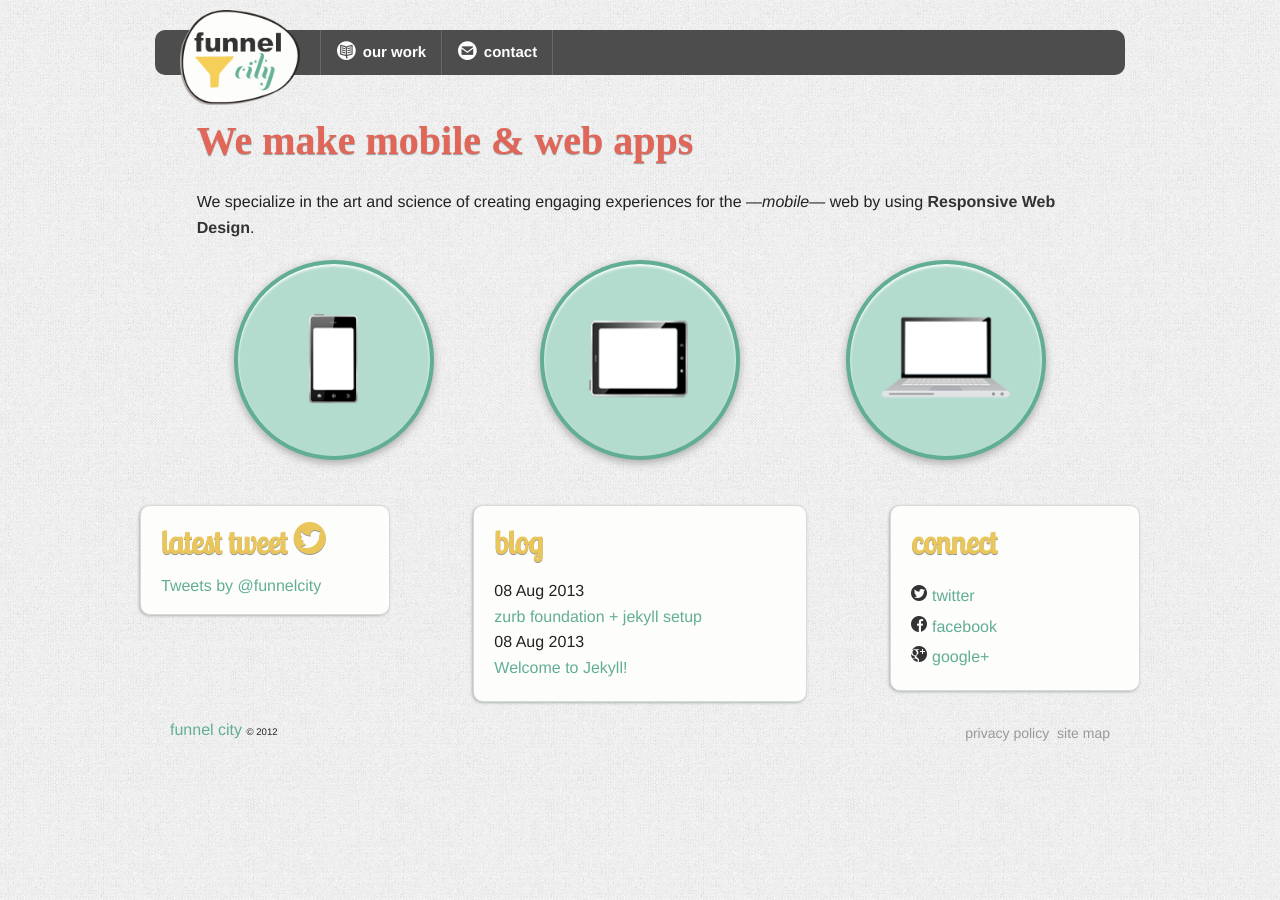
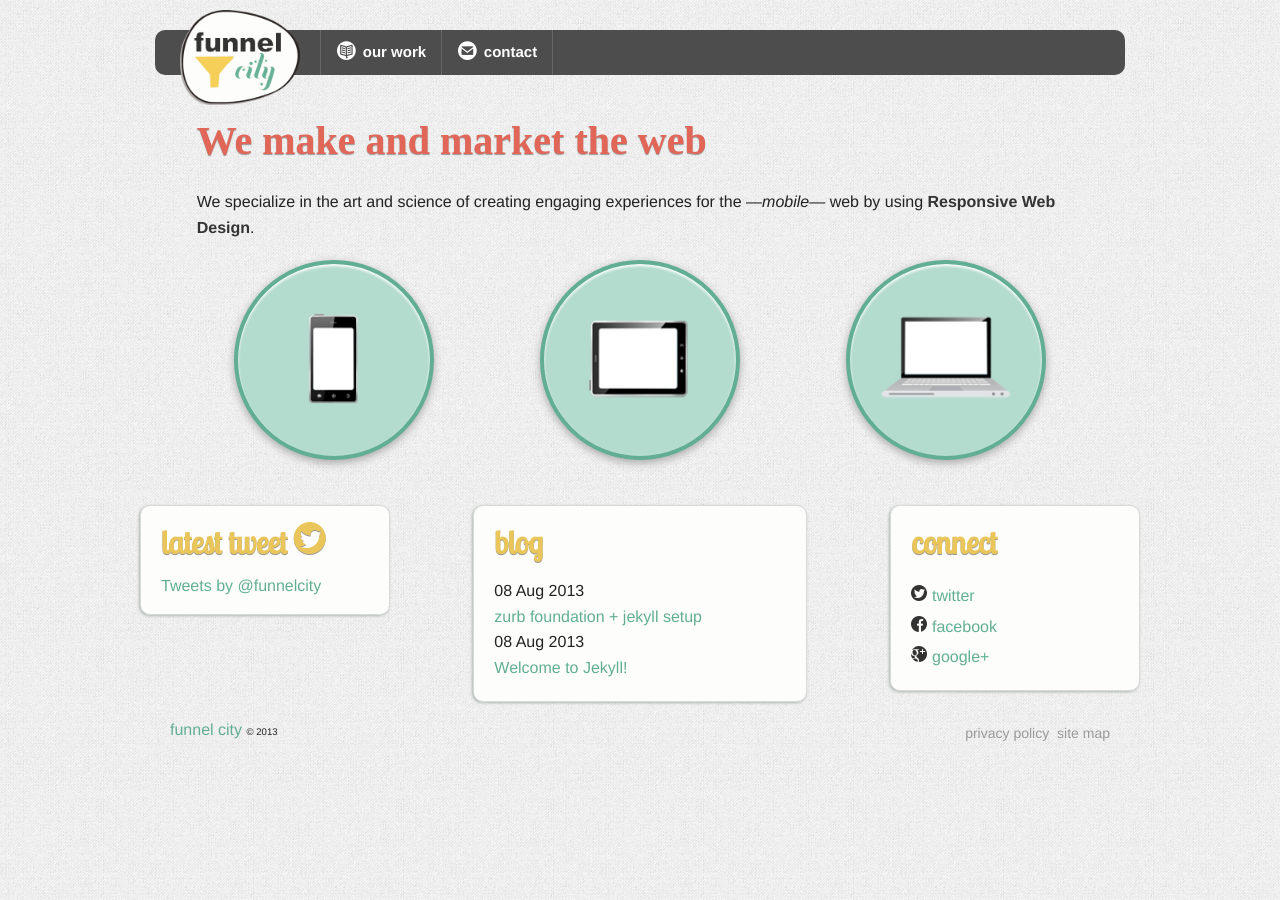
Before and after one commit to funnelcity/funnelcity.github.io, a Jekyll site: the page built from index.html, in a window 1280 px wide. Built offline with Jekyll 4.4.1, drawn with Linux system fonts in a browser that asks for light colours; some web fonts are replaced; Markdown is read by kramdown in place of the engine named in the settings; comment, search, counter and statistics services are not loaded.

Commit message:
addding change to tagline on homepage

```diff
--- a/_layouts/default.html
+++ b/_layouts/default.html
@@ -73,7 +73,7 @@
 
           <div class="large-12 columns">
             <footer>
-              <span><a href="#">funnel city</a> <small>&copy; 2012</small></span>
+              <span><a href="#">funnel city</a> <small>&copy; 2013</small></span>
               <dl class="sub-nav">
                 <dd><a href="#">privacy policy</a></dd>
                 <dd><a href="#">site map</a></dd>
--- a/index.html
+++ b/index.html
@@ -7,7 +7,7 @@ title: funnel city
 		<div class="large-11 large-centered columns">
 			<section>
 
-				<h1>We make mobile &amp; web apps</h1>
+				<h1>We make and market the web</h1>
 				<p>We specialize in the art and science of creating engaging experiences for the &mdash;<em>mobile</em>&mdash; web by using
 					<span data-tooltip class="has-tip" title="Day by day, the number of devices, platforms,
 and browsers that need to work with your site grows. <br/>
```
